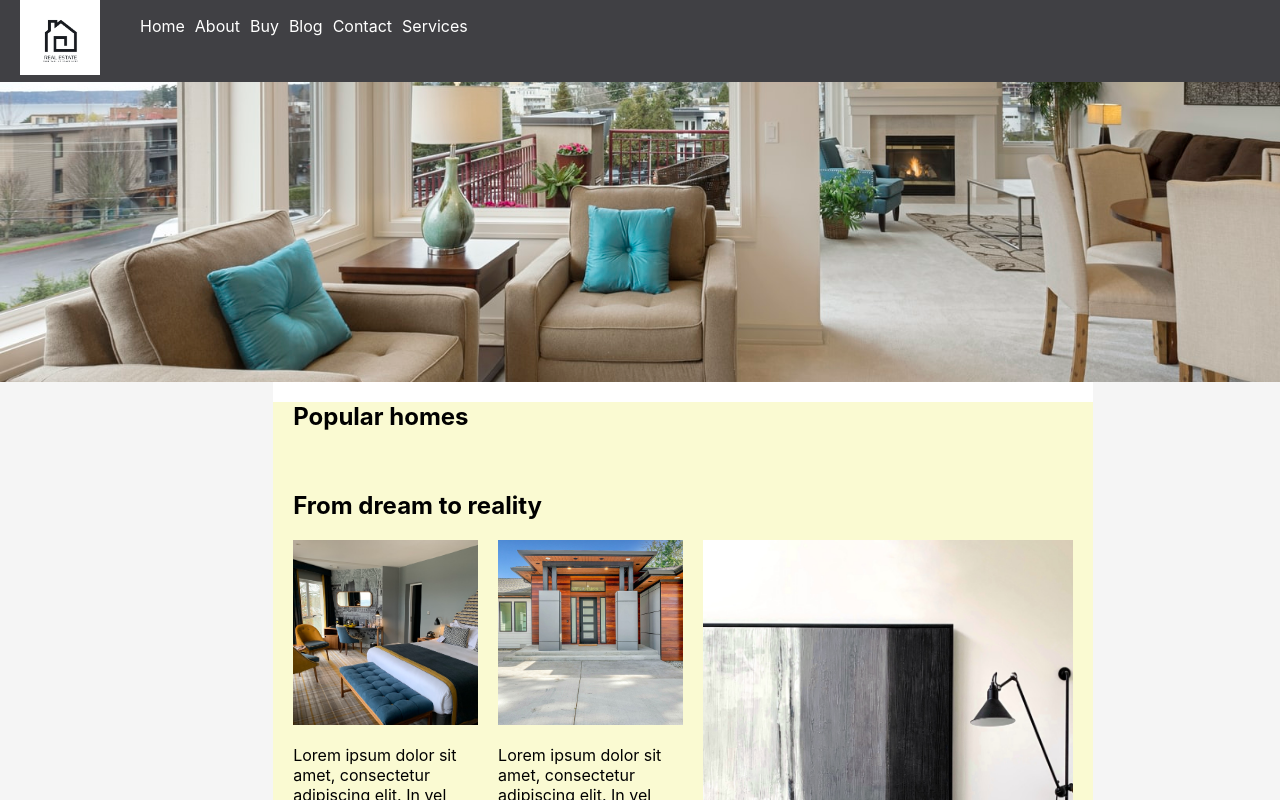
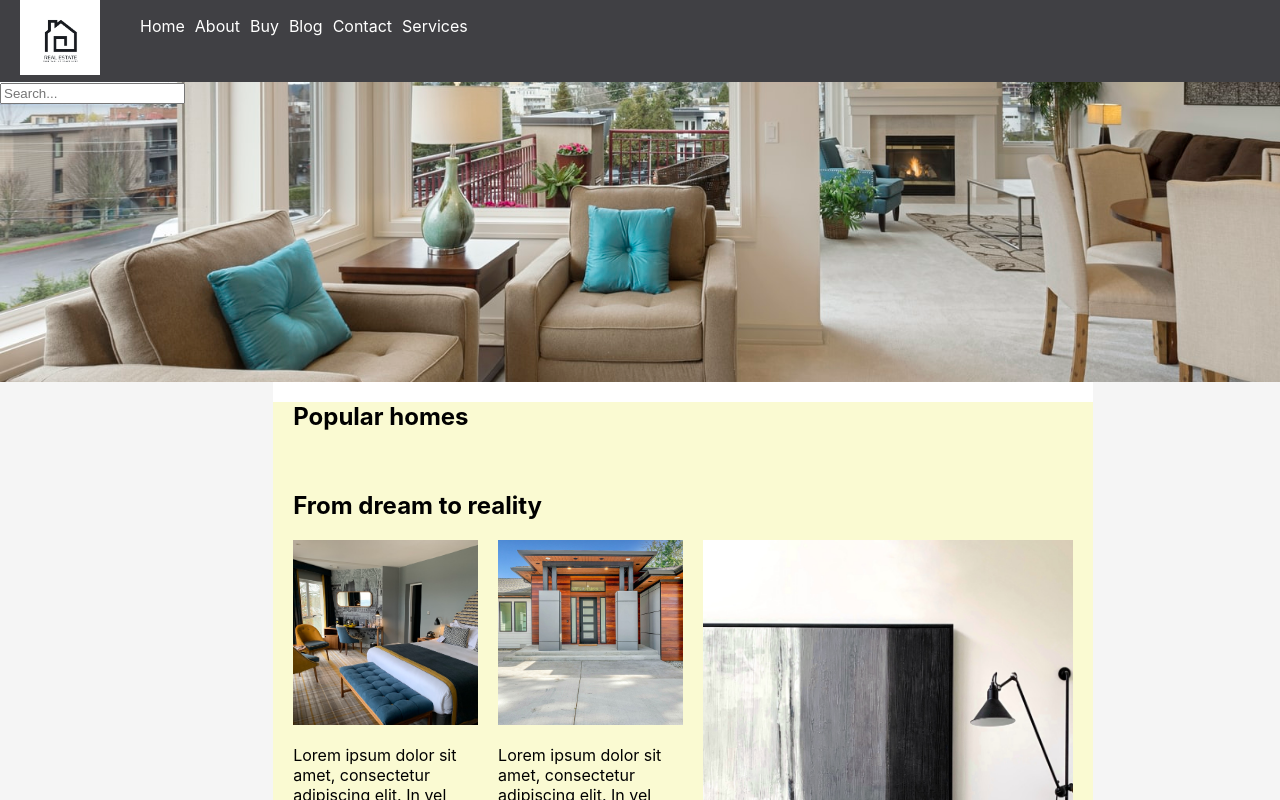
Before and after one commit to Oggilit0/Real-estate, a React (Create React App) app: page / in a window 1280 px wide. Shown: the top 800 px of the page. Built offline with nearby package versions, Linux system fonts and the light colour scheme.

Commit message:
Imported SearchBar.js

```diff
--- a/src/components/TopImage.js
+++ b/src/components/TopImage.js
@@ -1,7 +1,11 @@
+import SearchBar from "./SearchBar";
+
 const TopImage = () => {
   return (
     <div className="topImage" id="tempDesign">
-      <div id="banner"></div>
+      <div id="banner">
+        <SearchBar />
+      </div>
     </div>
   );
 };
```
